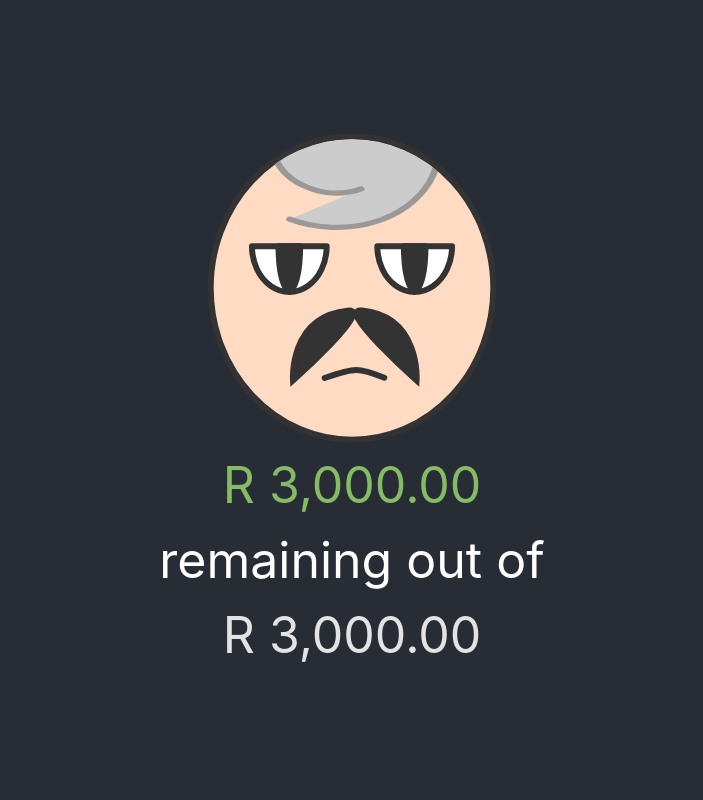
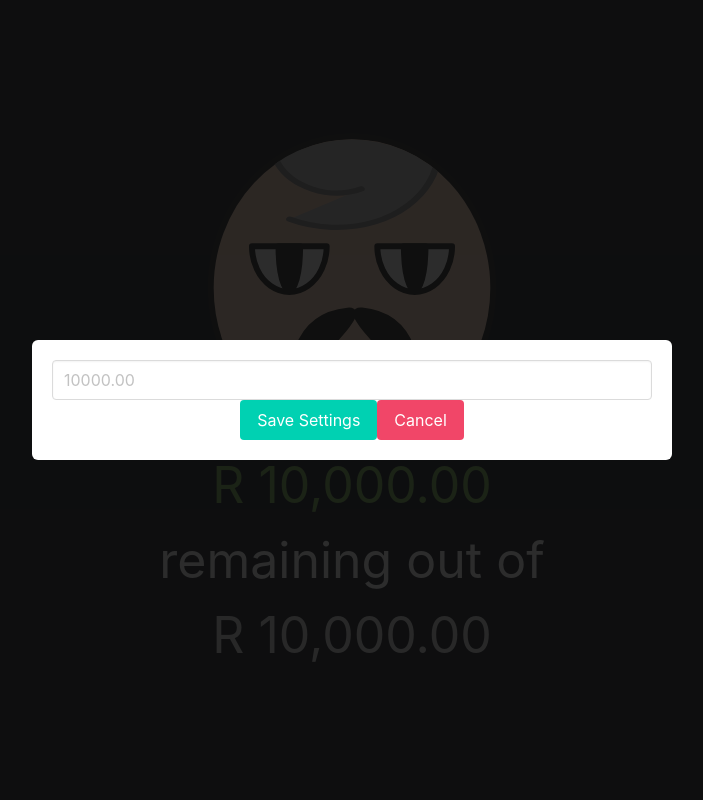
Before and after one commit to sudosays/alfred, a React (Create React App) app: page / in a window 1280 px wide. Shown: the top 800 px of the page, without its empty margins (288-991 px from the left). Built offline with nearby package versions, Linux system fonts and the light colour scheme.

Commit message:
Add Settings component skeleton

```diff
--- a/src/App.js
+++ b/src/App.js
@@ -3,6 +3,7 @@ import logo from './Assets/logo.svg';
 import './App.scss';
 import TransactionList from './Components/TransactionList';
 import TransactionForm from './Components/TransactionForm';
+import SettingsForm from './Components/Settings';
 import Summary from './Components/Summary';
 import {newestDateFirstSort} from './Util';
 
@@ -10,7 +11,7 @@ import {newestDateFirstSort} from './Util';
 // Later can specify recurrence period
 
 var settings = {
-    monthly_budget: 3000.00,
+    monthly_budget: 10000.00,
 }
 
 
@@ -70,6 +71,7 @@ class App extends Component {
                 {SHOW_DEBUG_BUTTONS ? this.addTestingButtons() : ''}
                 <TransactionForm formSubmit={this.addTransaction}/>
                 <TransactionList transactions={this.state.transactions}/>
+                <SettingsForm/>
             </div>
         );
     }
--- a/src/App.scss
+++ b/src/App.scss
@@ -9,6 +9,8 @@
 @import 'bulma/sass/elements/button.sass';
 @import 'bulma/sass/elements/table.sass';
 @import 'bulma/sass/layout/section.sass';
+@import 'bulma/sass/components/modal.sass';
+@import 'bulma/sass/elements/box.sass';
 
 .App {
   text-align: center;
--- /dev/null
+++ b/src/Components/Settings/index.js
@@ -0,0 +1,49 @@
+import React, {Component} from 'react';
+
+class SettingsForm extends Component {
+
+    constructor(props) {
+        super(props)
+        this.state = {
+           active: true,
+        }
+        this.cancel = this.cancel.bind(this)
+    }
+
+    render() {
+
+        var activeClass = this.state.active ? "is-active" : ""
+
+        return (
+            <div className={"modal " + activeClass }>
+            <div class="modal-background"></div>
+              <div class="modal-content">
+            <div class="box">
+                <form onSubmit={this.submitForm}>
+                    <input name="budget"
+                          class="input" type="number" step=".01"
+                                      placeholder="10000.00"
+                    />
+                    <button class="button is-primary">Save Settings</button>
+                    <button class="button is-danger" onClick={this.cancel}>Cancel</button>
+                </form>
+            </div>
+            </div>
+            </div>
+        );
+
+    }
+
+    cancel() {
+        this.setState({
+            active: false,
+        })
+    }
+
+
+
+
+
+};
+
+export default SettingsForm;
```
